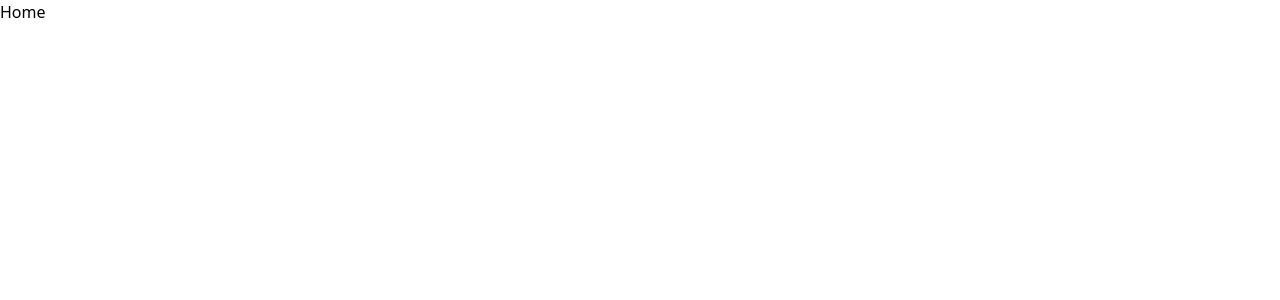
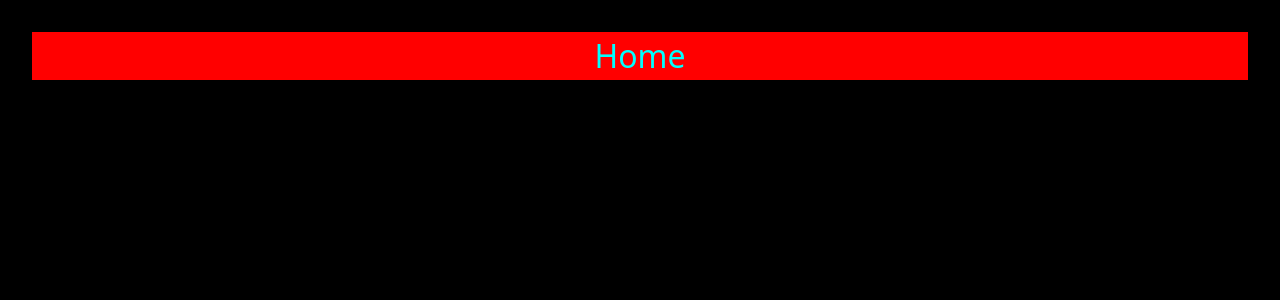
Before and after one commit to Ro-Hitman123/Training.React, a React (Vite) app: page / in a window 1280 px wide. Shown: the top 300 px of the page. Built offline with nearby package versions, Linux system fonts and the light colour scheme.

Commit message:
first commit

```diff
--- a/src/App.css
+++ b/src/App.css
@@ -1,4 +1,4 @@
-/* #root {
+* #root {
   max-width: 1280px;
   margin: 0 auto;
   padding: 2rem;
@@ -39,4 +39,22 @@
 
 .read-the-docs {
   color: #888;
-} */
+} *
+
+body{
+  width: 100%;
+  height: 100%;
+  background-color: black;
+
+}
+
+.kri{
+  display: flex;
+  align-items: center;
+  justify-content: center;
+  color: aqua;
+  font-size: xx-large;
+  height: 100%;
+  width: 100%;
+  background-color: red;
+}
--- a/src/App.jsx
+++ b/src/App.jsx
@@ -9,7 +9,7 @@ function App() {
 
   return (
     <>
-      <Home />
+     <div className='kri' >Home</div>
     </>
   )
 }
```
Also changed, not shown: 1 other file (tests, documents, lock files or other folders).
